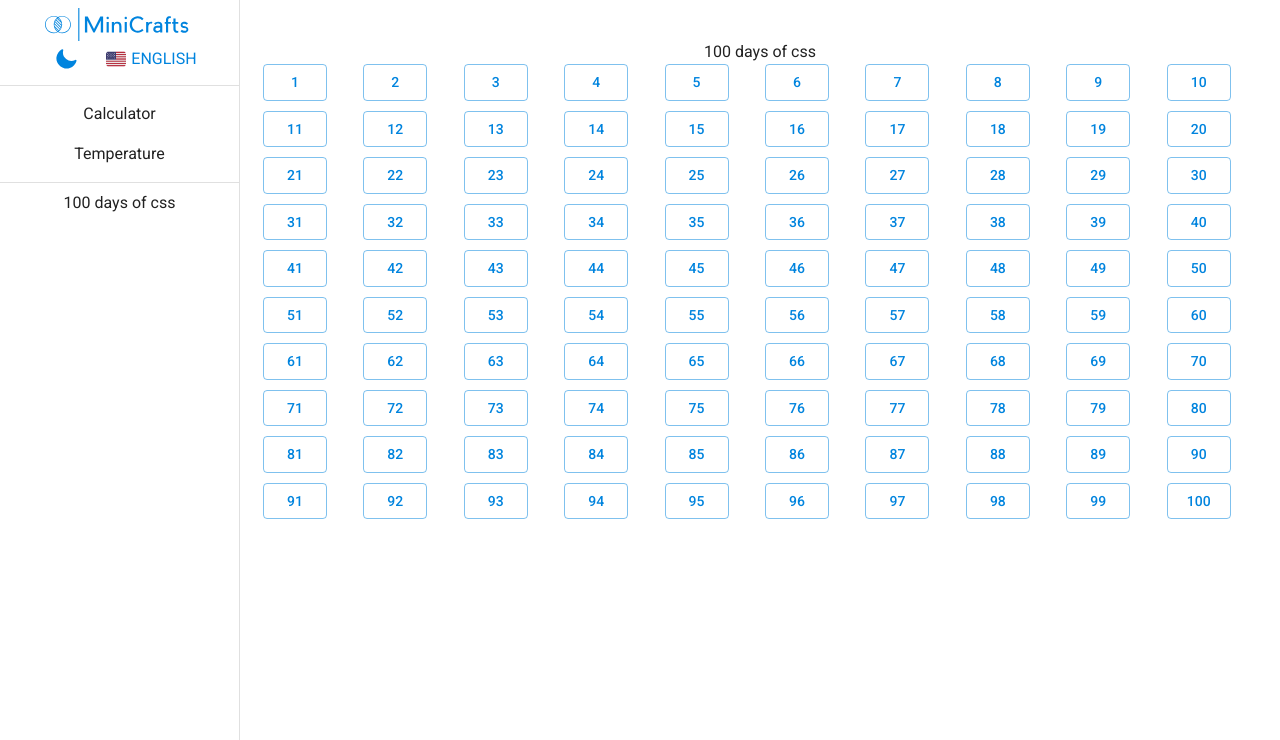
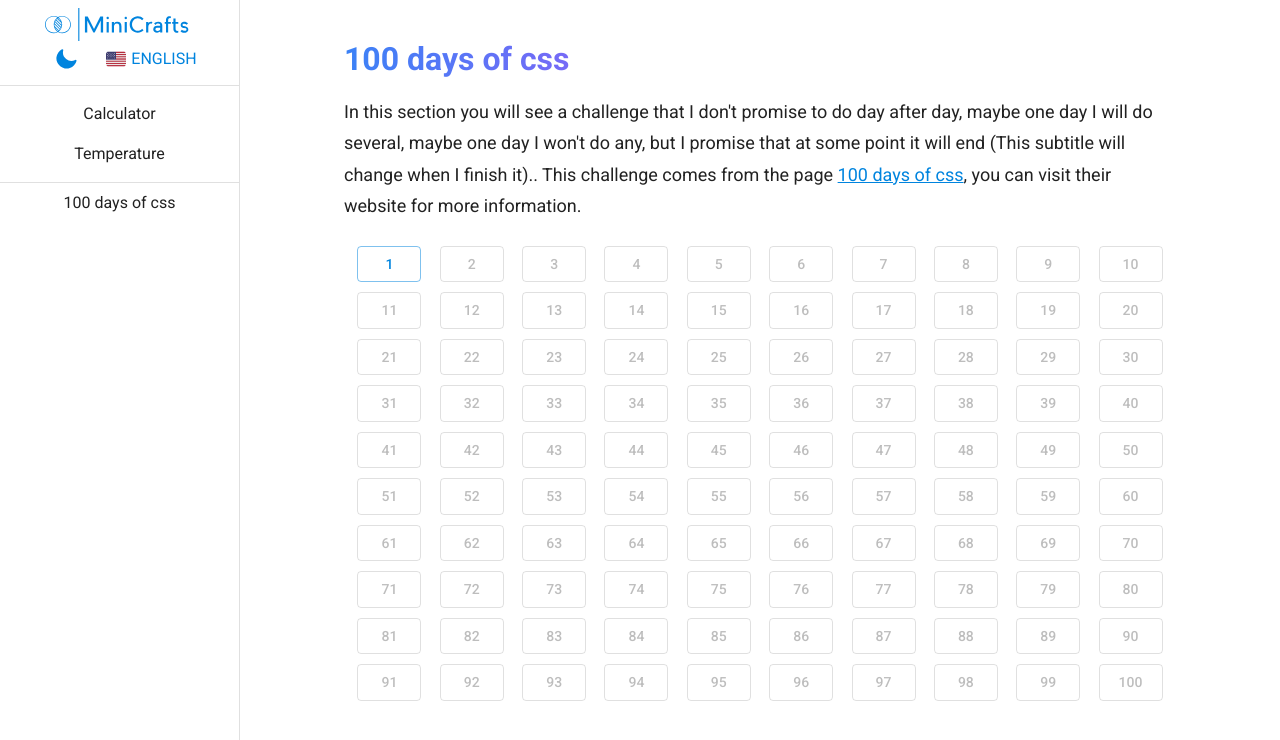
Before and after one commit to JoaquinAdan/minicrafts, a Next.js app: page /100-days-of-css/home in a window 1280 px wide. Shown: the top 740 px of the page. Built offline with nearby package versions, Linux system fonts and the light colour scheme.

Commit message:
starting context

```diff
--- a/public/locales/en.js
+++ b/public/locales/en.js
@@ -4,12 +4,16 @@ export default {
     temperature: 'Temperature',
     cssDays: '100 days of css',
   },
+  daysOfCss: {
+    title: '100 days of css',
+    subtitle: `In this section you will see a challenge that I don't promise to do day after day, maybe one day I will do several, maybe one day I won't do any, but I promise that at some point it will end (This subtitle will change when I finish it).. This challenge comes from the page <a target="_blank" rel="noopener" href="https://100dayscss.com/" style="color: #0084de; text-decoration: underline;">100 days of css</a>, you can visit their website for more information.`,
+  },
   home: {
     title: 'Welcome to MiniCrafts',
     subtitle:
-      'In this website, you will discover components and mini applications that I, <a target="_blank" rel="noopener" href="https://github.com/JoaquinAdan" style="color: #0084de; text-decoration: underline;">@JoaquinAdan</a> created with the purpose of practice and sharing to the community in case they can be useful to anyone. Here, you will find the main code for each component, including the logic and styles that make everything work and look as intended. For example, you will see a text editor similar to the following where you can copy the code, in this case I will show the main function that is in charge of handling the language change in a Next JS application',
+      'In this website, you will discover components and mini applications that I, <a target="_blank" rel="noopener" href="https://github.com/JoaquinAdan" style="color: #0084de; text-decoration: underline;">@JoaquinAdan</a> created with the purpose of practice and sharing to the community in case they can be useful to anyone. Here, you will find the main code for each component, including the logic and styles that make everything work and look as intended. For example, you will see a text editor similar to the following where you can copy the code, in this case I will show the main function that is in charge of handling the language change in a Next JS application.',
     techs:
-      'The technologies and libraries that will be used in this web will be updated and I will leave a link to each of them so you can see their documentation and learn more about them. PS: Some of the following icons are created by me in Adobe Illustrator 😋',
+      'The technologies and libraries that will be used in this web will be updated and I will leave a link to each of them so you can see their documentation and learn more about them. PS: Some of the following icons are created by me in Adobe Illustrator 😋.',
     aboutMe:
       'You can visit my social networks to recommend me more MiniCrafts to do, contact me, see more of my projects or just say hello 😄.',
   },
--- a/public/locales/es.js
+++ b/public/locales/es.js
@@ -4,13 +4,19 @@ export default {
     temperature: 'Temperatura',
     cssDays: '100 dias de css',
   },
+  daysOfCss: {
+    title: '100 dias de css',
+    subtitle:
+      'En este apartado veras un reto que no prometo cumplirlo dia tras dia, quizas algun dia hago varios, quizas un dia no hago ninguno, pero si prometo que en algun momento terminara (Este subtitulo cambiara cuando lo termine). Este reto proviene de la pagina <a target="_blank" rel="noopener" href="https://100dayscss.com/" style="color: #0084de; text-decoration: underline;">100 dias de css</a>, pueden visitar su sitio web para obtener mas información.',
+  },
   home: {
     title: 'Bienvenido a MiniCrafts',
     subtitle:
-      'En esta web, descubrirás componentes y mini aplicaciones que yo, <a target="_blank" rel="noopener" href="https://github.com/JoaquinAdan" style="color: #0084de; text-decoration: underline;">@JoaquinAdan</a> cree con el propósito de practicar y compartir a la comunidad por si pueden ser útiles a alguien. Aquí encontrarás el código principal de cada componente, incluyendo la lógica y los estilos que hacen que todo funcione y tenga el aspecto deseado. Por ejemplo, verás un editor de texto similar al siguiente donde podrás copiar el código, en este caso mostraré la función principal que se encarga de manejar el cambio de idioma en una aplicación de Next JS',
+      'En esta web, descubrirás componentes y mini aplicaciones que yo, <a target="_blank" rel="noopener" href="https://github.com/JoaquinAdan" style="color: #0084de; text-decoration: underline;">@JoaquinAdan</a> cree con el propósito de practicar y compartir a la comunidad por si pueden ser útiles a alguien. Aquí encontrarás el código principal de cada componente, incluyendo la lógica y los estilos que hacen que todo funcione y tenga el aspecto deseado. Por ejemplo, verás un editor de texto similar al siguiente donde podrás copiar el código, en este caso mostraré la función principal que se encarga de manejar el cambio de idioma en una aplicación de Next JS.',
     techs:
-      'Las tecnologias y librerias que se iran utilizando en esta web las ire actualizando y dejare un enlace a cada una de ellas para que puedas ver su documentacion y aprender mas sobre ellas. PD: Algunos de los siguientes iconos estan creados por mi en Adobe Illustrator 😋',
-    aboutMe: 'Puedes visitar mis redes sociales para recomendar mas MiniCrafts para hacer, contactarte, ver mas de mis proyectos o simplemente saludar 😄.',
+      'Las tecnologias y librerias que se iran utilizando en esta web las ire actualizando y dejare un enlace a cada una de ellas para que puedas ver su documentacion y aprender mas sobre ellas. PD: Algunos de los siguientes iconos estan creados por mi en Adobe Illustrator 😋.',
+    aboutMe:
+      'Puedes visitar mis redes sociales para recomendar mas MiniCrafts para hacer, contactarte, ver mas de mis proyectos o simplemente saludar 😄.',
   },
   toast: {
     copySuccess: 'Copiado al portapapeles',
--- a/src/pages/100-days-of-css/day-1/index.tsx
+++ b/src/pages/100-days-of-css/day-1/index.tsx
@@ -1,15 +1,23 @@
+import { ArrowLeftIcon } from '@heroicons/react/20/solid'
+import { Box, Button } from '@mui/material'
+import Link from 'next/link'
 import React from 'react'
-import { Button } from '@mui/material'
-import Link from 'next/link'
+interface Props {
+  mode: 'light' | 'dark';
+}
 
-const DayOne = () => {
+const DayOne = (props: Props) => {
+  console.log(props.mode)
   return (
+    <Box sx={{ width: { xs: '95%', sm: '80%' } }}>
       <div style={{ display: 'flex', flexDirection: 'column' }}>
+        <ArrowLeftIcon className='h-6 w-6 text-white' />
         <Link href='/100-days-of-css/home'>
           <Button>home</Button>
         </Link>
         <div style={{ height: '300px', width: '300px', background: 'red' }} />
       </div>
+    </Box>
   )
 }
 
--- a/src/pages/100-days-of-css/home.tsx
+++ b/src/pages/100-days-of-css/home.tsx
@@ -1,34 +1,54 @@
+import { Button, Grid, Box, Typography } from '@mui/material'
+import useTranslations from '@/hook/useTranslation'
+import { useRouter } from 'next/router'
+import Link from 'next/link'
 import React from 'react'
-import { Button, Grid, Box } from '@mui/material'
-import Link from 'next/link'
+
+const fulfilled = 1
 
 const generateButtonData = () => {
   const buttonData = []
-
   for (let i = 1; i <= 100; i++) {
     const button = {
       path: `/100-days-of-css/day-${i}`,
       text: `${i}`,
+      fulfilled: i > fulfilled,
     }
     buttonData.push(button)
   }
-
   return buttonData
 }
+const Home = () => {
+  const t = useTranslations()
+  const router = useRouter()
 
-const Home = () => {
+  const { asPath } = router
+
   return (
-    <Box display='flex' flexDirection='column' alignItems='center'>
-      100 days of css
+    <Box sx={{ width: { xs: '95%', sm: '80%' } }}>
+      <Typography
+        className='text-transparent bg-clip-text bg-gradient-to-l from-pink-600 via-purple-500 to-blue-500'
+        variant='h4'
+        sx={{ fontWeight: 'bold', fontSize: '2rem' }}
+      >
+        {t.daysOfCss.title}
+      </Typography>
+      <Typography
+        variant='subtitle1'
+        sx={{ fontSize: '1.125rem', pt: '1rem', pb: '1.5rem' }}
+        dangerouslySetInnerHTML={{ __html: t.daysOfCss.subtitle }}
+      />
       <Grid
         container
-        columns={{ xs: 11, sm: 16, md: 30, lg: 46 }}
+        columns={{ xs: 9, sm: 16, md: 30, lg: 46 }}
         sx={{ gap: { xs: '5px', md: '10px' }, display: 'flex', justifyContent: 'center' }}
       >
         {generateButtonData().map((data, index) => (
-          <Grid key={index} item xs={2} md={4}>
-            <Link href={data.path}>
-              <Button variant='outlined'>{data.text}</Button>
+          <Grid key={index} item xs={2} md={4} display='flex' justifyContent='center'>
+            <Link href={data.fulfilled ? asPath : data.path} style={{ cursor: 'inherit' }}>
+              <Button variant='outlined' disabled={data.fulfilled}>
+                {data.text}
+              </Button>
             </Link>
           </Grid>
         ))}
--- a/src/pages/index.tsx
+++ b/src/pages/index.tsx
@@ -1,4 +1,4 @@
-import { Box, Typography, Grid, Tooltip, Zoom, useTheme } from '@mui/material'
+import { Box, Typography, Grid, useTheme } from '@mui/material'
 import Image from 'next/image'
 import Link from 'next/link'
 import React from 'react'
@@ -7,27 +7,6 @@ import VisualCode from '@/components/VisualCode'
 import { techs } from '@/constants/techs'
 import { socials } from '@/constants/socials'
 import SvgLink from '@/components/SvgLink'
-
-const value = `import { useMemo } from 'react'
-import { useRouter } from 'next/router'
-import es from '../../public/locales/es'
-import en from '../../public/locales/en'
-
-interface Translations {
-  [key: string]: any;
-}
-
-export default function useTranslations(): Translations {
-  const router = useRouter()
-  const { locale } = router
-
-  const translations = useMemo(() => {
-    return locale === 'en' ? en : es
-  }, [locale])
-
-  return translations
-}
-`
 
 export default function Home() {
   const t = useTranslations()
@@ -98,3 +77,24 @@ export default function Home() {
     </Box>
   )
 }
+
+const value = `import { useMemo } from 'react'
+import { useRouter } from 'next/router'
+import es from '../../public/locales/es'
+import en from '../../public/locales/en'
+
+interface Translations {
+  [key: string]: any;
+}
+
+export default function useTranslations(): Translations {
+  const router = useRouter()
+  const { locale } = router
+
+  const translations = useMemo(() => {
+    return locale === 'en' ? en : es
+  }, [locale])
+
+  return translations
+}
+`
```
Also changed, not shown: src/context/index.tsx (added, +18 -0 lines). Lines whose indentation alone changed are shown as unchanged.
